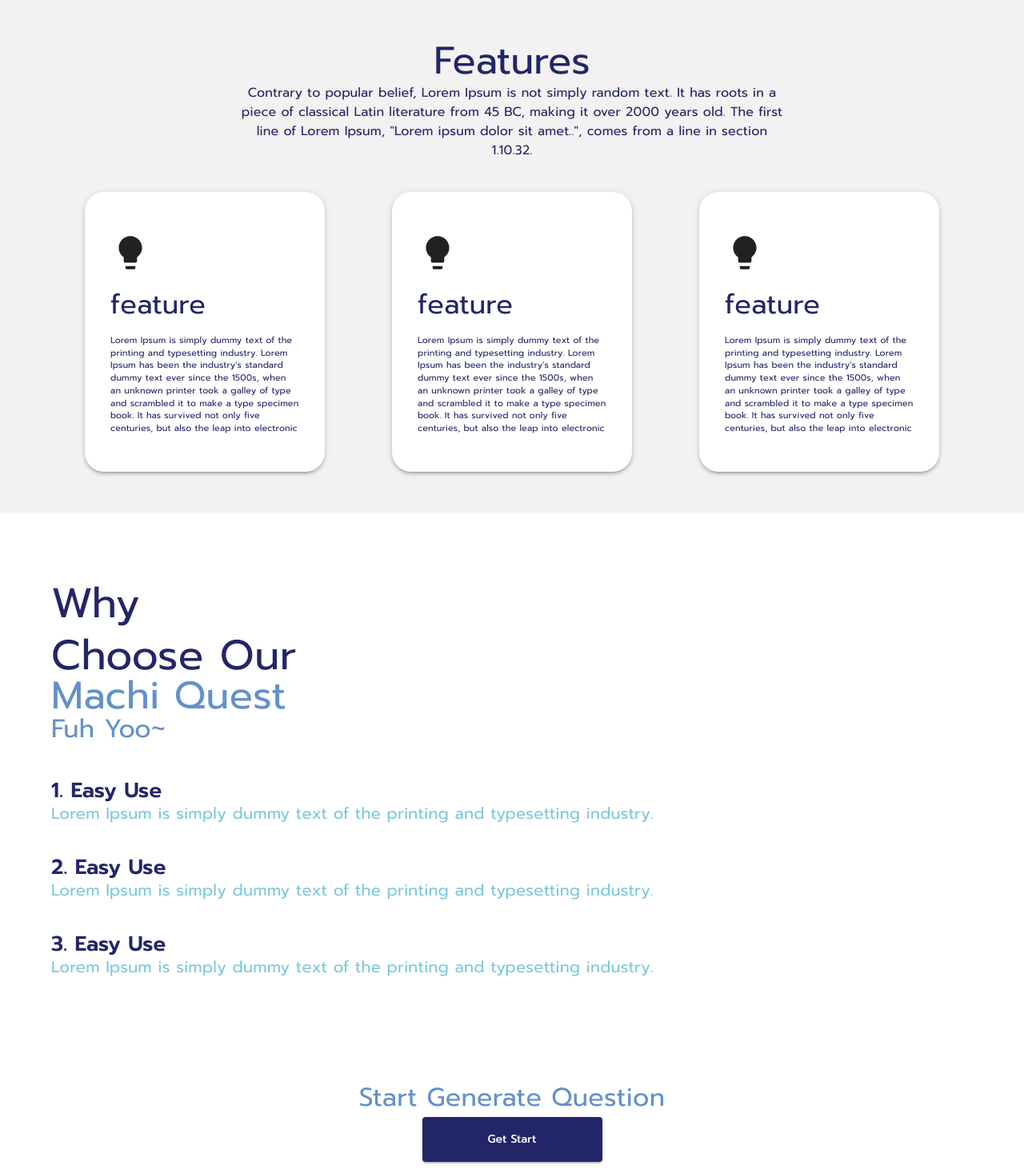
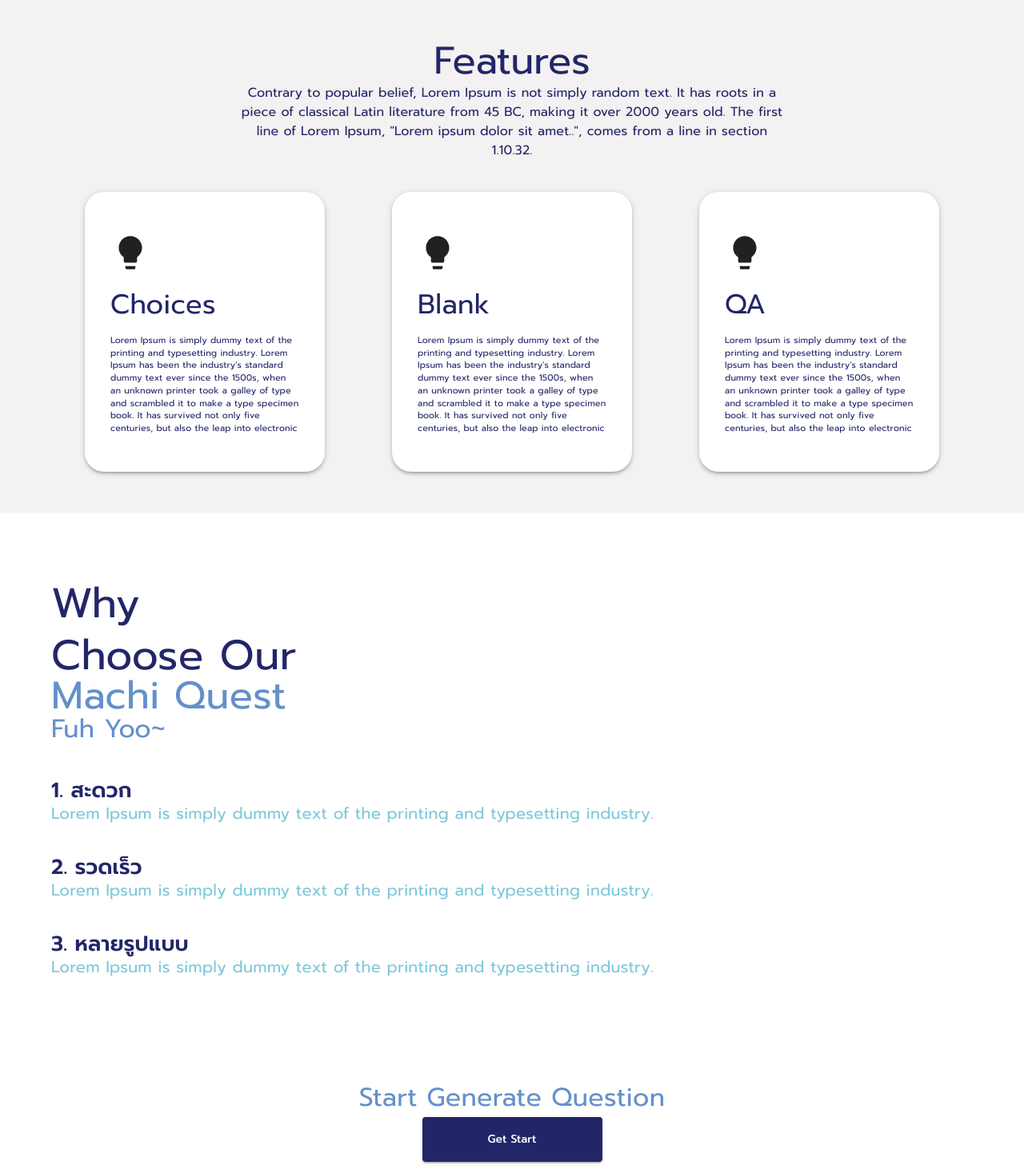
Before and after one commit to SuperAISS2-Bann-Machima/machi_nlp, a React (Create React App) app: page / in a window 1280 px wide. Shown: the part 1018-2485 px from the top of the page at 80% size. Built offline with nearby package versions, Linux system fonts and the light colour scheme; a web font is replaced by a local one.

Commit message:
⚡️ Add transition

```diff
--- a/src/data/core.js
+++ b/src/data/core.js
@@ -19,15 +19,15 @@ export const featureOverviews = [
 // Features Detail
 export const featureDetails = [
     {
-        title: 'feature',
+        title: 'Choices',
         desc: "Lorem Ipsum is simply dummy text of the printing and typesetting industry. Lorem Ipsum has been the industry's standard dummy text ever since the 1500s, when an unknown printer took a galley of type and scrambled it to make a type specimen book. It has survived not only five centuries, but also the leap into electronic typesetting, remaining essentially unchanged. It was popularised in the 1960s with the release of Letraset sheets containing Lorem Ipsum passages, and more recently with desktop publishing software like Aldus PageMaker including versions of Lorem Ipsum.",
         icon: <Lightbulb sx={{ fontSize: 50 }} />
     }, {
-        title: 'feature',
+        title: 'Blank',
         desc: "Lorem Ipsum is simply dummy text of the printing and typesetting industry. Lorem Ipsum has been the industry's standard dummy text ever since the 1500s, when an unknown printer took a galley of type and scrambled it to make a type specimen book. It has survived not only five centuries, but also the leap into electronic typesetting, remaining essentially unchanged. It was popularised in the 1960s with the release of Letraset sheets containing Lorem Ipsum passages, and more recently with desktop publishing software like Aldus PageMaker including versions of Lorem Ipsum.",
         icon: <Lightbulb sx={{ fontSize: 50 }} />
     }, {
-        title: 'feature',
+        title: 'QA',
         desc: "Lorem Ipsum is simply dummy text of the printing and typesetting industry. Lorem Ipsum has been the industry's standard dummy text ever since the 1500s, when an unknown printer took a galley of type and scrambled it to make a type specimen book. It has survived not only five centuries, but also the leap into electronic typesetting, remaining essentially unchanged. It was popularised in the 1960s with the release of Letraset sheets containing Lorem Ipsum passages, and more recently with desktop publishing software like Aldus PageMaker including versions of Lorem Ipsum.",
         icon: <Lightbulb sx={{ fontSize: 50 }} />
     },
@@ -36,13 +36,13 @@ export const featureDetails = [
 // Why Us
 export const whyUs = [
     {
-        title: 'Easy Use',
+        title: 'สะดวก',
         desc: 'Lorem Ipsum is simply dummy text of the printing and typesetting industry.'
     }, {
-        title: 'Easy Use',
+        title: 'รวดเร็ว',
         desc: 'Lorem Ipsum is simply dummy text of the printing and typesetting industry.'
     }, {
-        title: 'Easy Use',
+        title: 'หลายรูปแบบ',
         desc: 'Lorem Ipsum is simply dummy text of the printing and typesetting industry.'
     }
 ]
--- a/src/features/apis/index.js
+++ b/src/features/apis/index.js
@@ -4,7 +4,7 @@ import * as React from "react";
 import Box from "@mui/material/Box";
 import Card from "@mui/material/Card";
 import Container from "@mui/material/Container";
-import { Typography } from "@mui/material";
+import { Grow, Typography } from "@mui/material";
 import ApiInputCard from "./components/ApiInputCard";
 import ApiOutputCard from "./components/ApiOutputCard";
 import ReactJson from "react-json-view";
@@ -27,7 +27,9 @@ function APIS() {
       </Box>
 
       {
-        !controller.wordSeg ? (<></>) : (<>
+        !controller.wordSeg ? (<></>) : (
+          <Grow in={true} {...({ timeout: 500 })}>
+            <div>
               {/* Task1 */}
               <Box>
                 <Card variant="outlined" sx={{ m: 1 }}>
@@ -75,7 +77,9 @@ function APIS() {
                 </Card>
               </Box>
               {/* Task4 */}
-        </>)
+            </div>
+          </Grow>
+        )
       }
     </Container >
   );
--- a/src/features/core/index.js
+++ b/src/features/core/index.js
@@ -8,7 +8,7 @@ import cover from '../../assets/images/cover.png'
 import { BACKGROUND, INFO, PRIMARY, SECONDARY, WHITE } from "../../constant/colors"
 import Button from '../../components/common/Button'
 import { useNavigate } from 'react-router-dom'
-
+import { Grow } from "@mui/material"
 function Core() {
     const controller = useController()
     const classes = useStyles()
@@ -30,6 +30,8 @@ function Core() {
                 {/* Cover */}
                 <div className={classes.coverContainer}>
                     <div className={classes.coverBox}>
+                        <Grow in={true} {...({ timeout: 1000 })}>
+                            <div>
                                 <Typography className={classes.coverHeader1}>
                                     MACHI
                                     <br />
@@ -38,6 +40,8 @@ function Core() {
                                 <Typography className={classes.coverHeader2}>
                                     Fuh yoo~
                                 </Typography>
+                            </div>
+                        </Grow>
 
                         <div className={classes.coverButtons}>
                             <CoverButton
--- a/src/features/pat/index.js
+++ b/src/features/pat/index.js
@@ -1,4 +1,4 @@
-import React, { useEffect, useState, useCallback, useContext } from "react";
+// import React, { useEffect, useState, useCallback, useContext } from "react";
 import {
   Container,
   Grid,
@@ -9,7 +9,7 @@ import {
   RadioGroup,
   FormControlLabel,
   FormControl,
-  FormLabel,
+  // FormLabel,
   Button,
 } from "@mui/material";
 import UploadText from "../../components/common/UploadText";
--- a/src/features/products/index.js
+++ b/src/features/products/index.js
@@ -25,7 +25,7 @@ function Products() {
                             className={classes.headerTitle}
                             variant='h5'
                         >
-                            RQA Generator
+                            Question Generator
                         </Typography>
 
                         <Typography
--- a/src/routes/index.js
+++ b/src/routes/index.js
@@ -6,8 +6,8 @@ import Core from '../features/core'
 import Apis from '../features/apis'
 import NotFound from '../features/notfound'
 import Products from '../features/products'
-import Tutorial from '../features/tutorial'
-import Pat from '../features/pat'
+// import Tutorial from '../features/tutorial'
+// import Pat from '../features/pat'
 export default function Index() {
     return (
         <Router>
```
Lines whose indentation alone changed are shown as unchanged.
